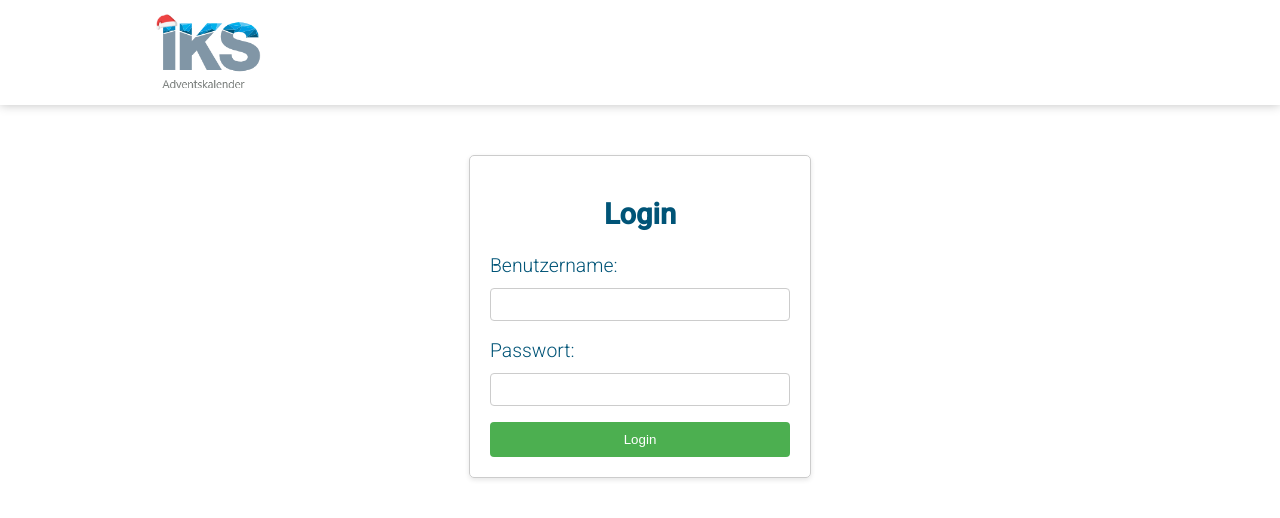
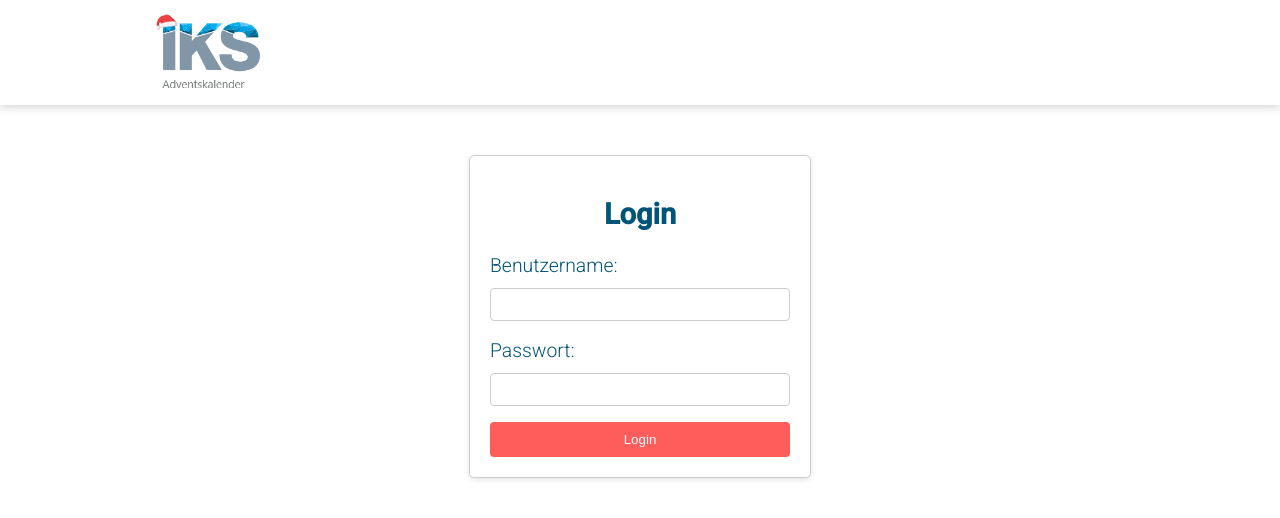
Before and after one commit to JSiggelkow/advent_calendar, an Angular app in the folder advent_calendar_frontend/: page /login in a window 1280 px wide. Shown: the top 518 px of the page. Built offline with nearby package versions, Linux system fonts and the light colour scheme.

Commit message:
💄 Adjust login button color based on input state

```diff
--- a/advent_calendar_frontend/src/app/login/login/login.component.html
+++ b/advent_calendar_frontend/src/app/login/login/login.component.html
@@ -7,6 +7,6 @@
     <label for="password">Passwort:</label>
     <input type="password" id="password" [(ngModel)]="password" name="password" required>
 
-    <button type="submit" [disabled]="!username || !password">Login</button>
+    <button type="submit" [ngClass]="{ 'btn-enabled': username && password, 'btn-disabled': !username || !password }">Login</button>
   </form>
 </div>
--- a/advent_calendar_frontend/src/app/login/login/login.component.scss
+++ b/advent_calendar_frontend/src/app/login/login/login.component.scss
@@ -27,7 +27,7 @@ input {
   border-radius: 4px;
 }
 
-button {
+button.btn-enabled {
   padding: 10px;
   background-color: #4caf50;
   color: #fff;
@@ -36,6 +36,15 @@ button {
   cursor: pointer;
 }
 
-button:hover {
+button.btn-disabled {
+  padding: 10px;
+  background-color: #ff5c5c; /* Rote Farbe für deaktivierten Button */
+  color: #fff;
+  border: none;
+  border-radius: 4px;
+  cursor: not-allowed;
+}
+
+button.btn-enabled:hover {
   background-color: #45a049;
 }
```
